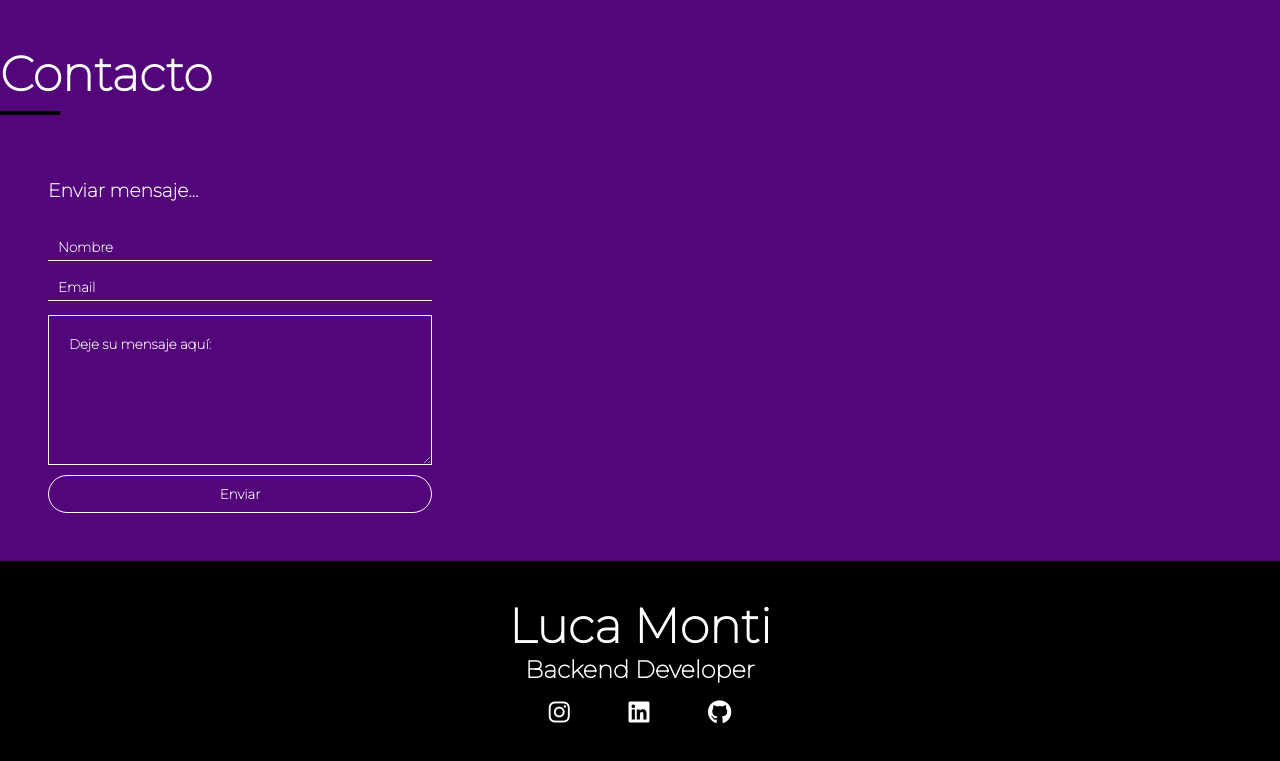
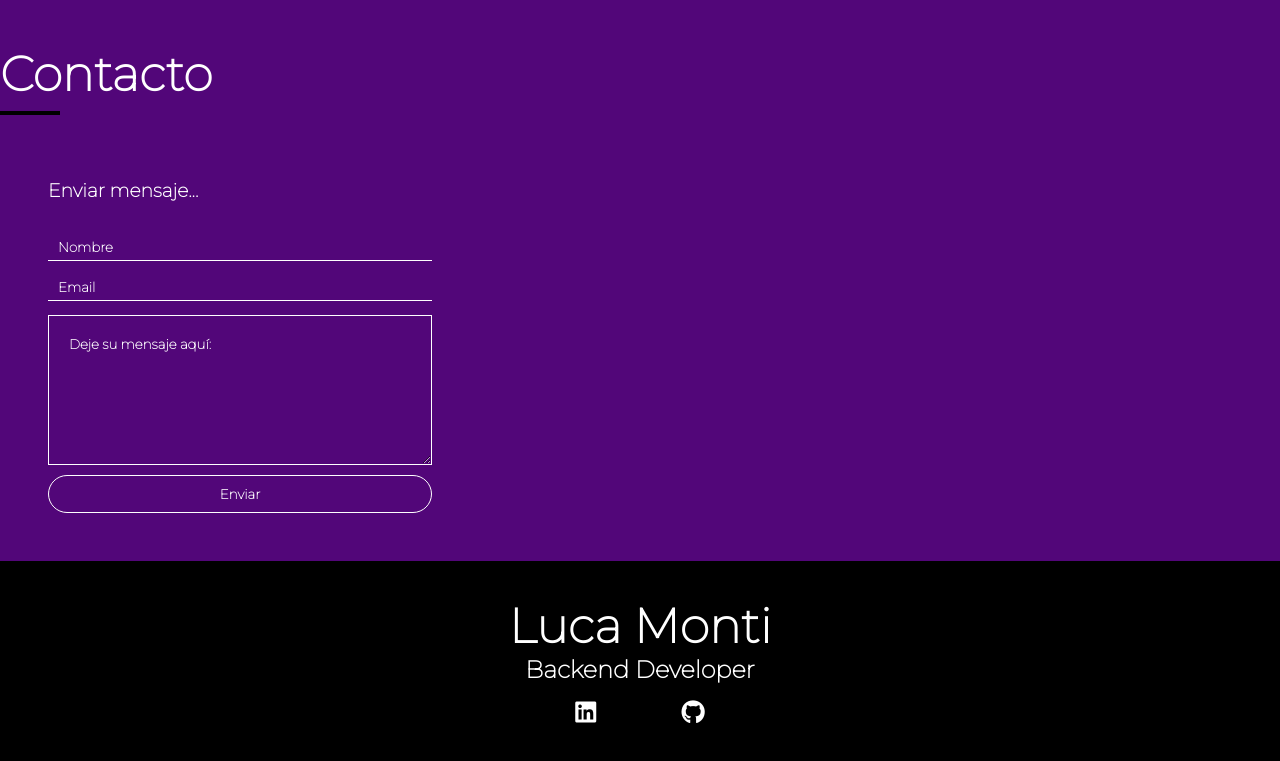
Before and after one commit to LucaMMonti/Portfolio, a plain HTML site: page index.html in a window 1280 px wide. Shown: the part 2776-3537 px from the top of the page. Drawn offline with Linux system fonts and the light colour scheme.

Commit message:
eliminación de icono Instagram

```diff
--- a/index.html
+++ b/index.html
@@ -221,9 +221,7 @@
             <h5>Backend Developer</h5>
         </div>
      <div class="social-network">
-            <a href="">
-                <i class="fa-brands fa-instagram"></i>
-            </a>
+
             <a href="https://linkedin.com/in/lucammonti">
                 <i class="fa-brands fa-linkedin"></i>
              </a>
```
